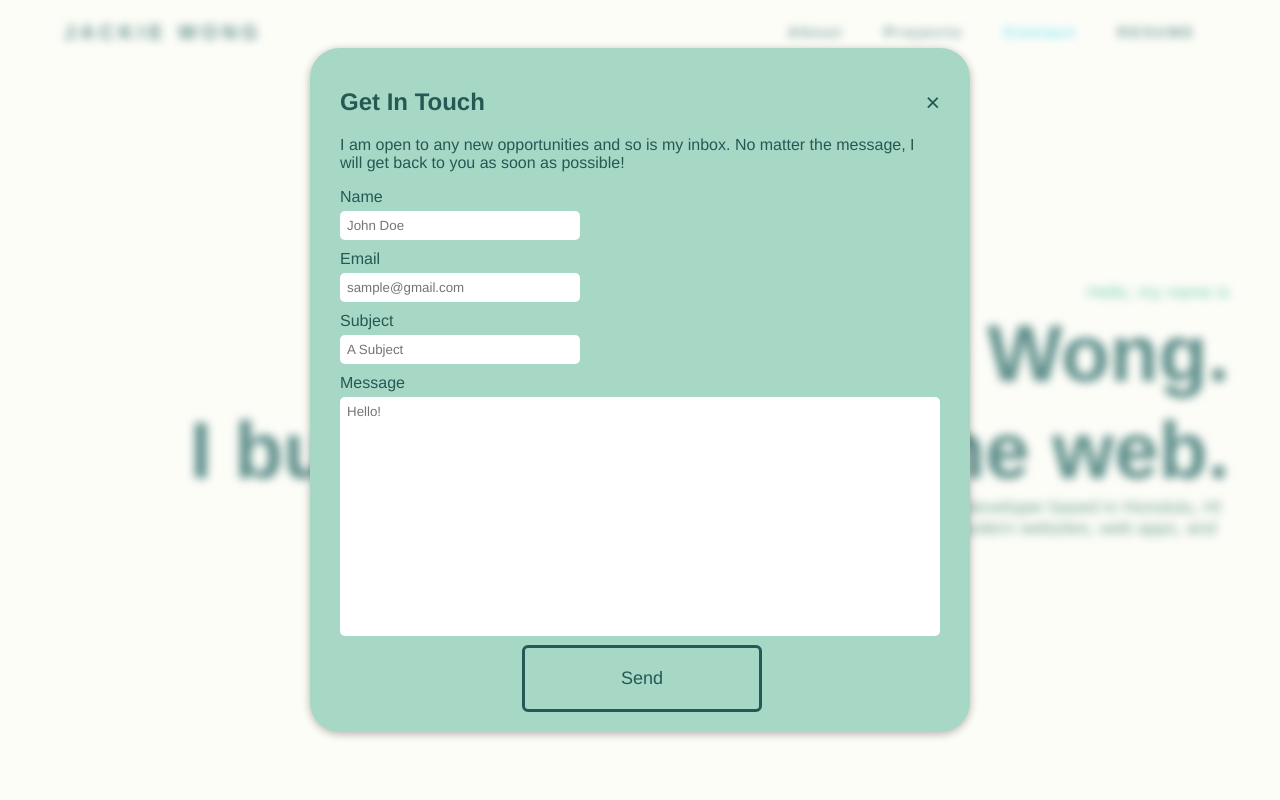
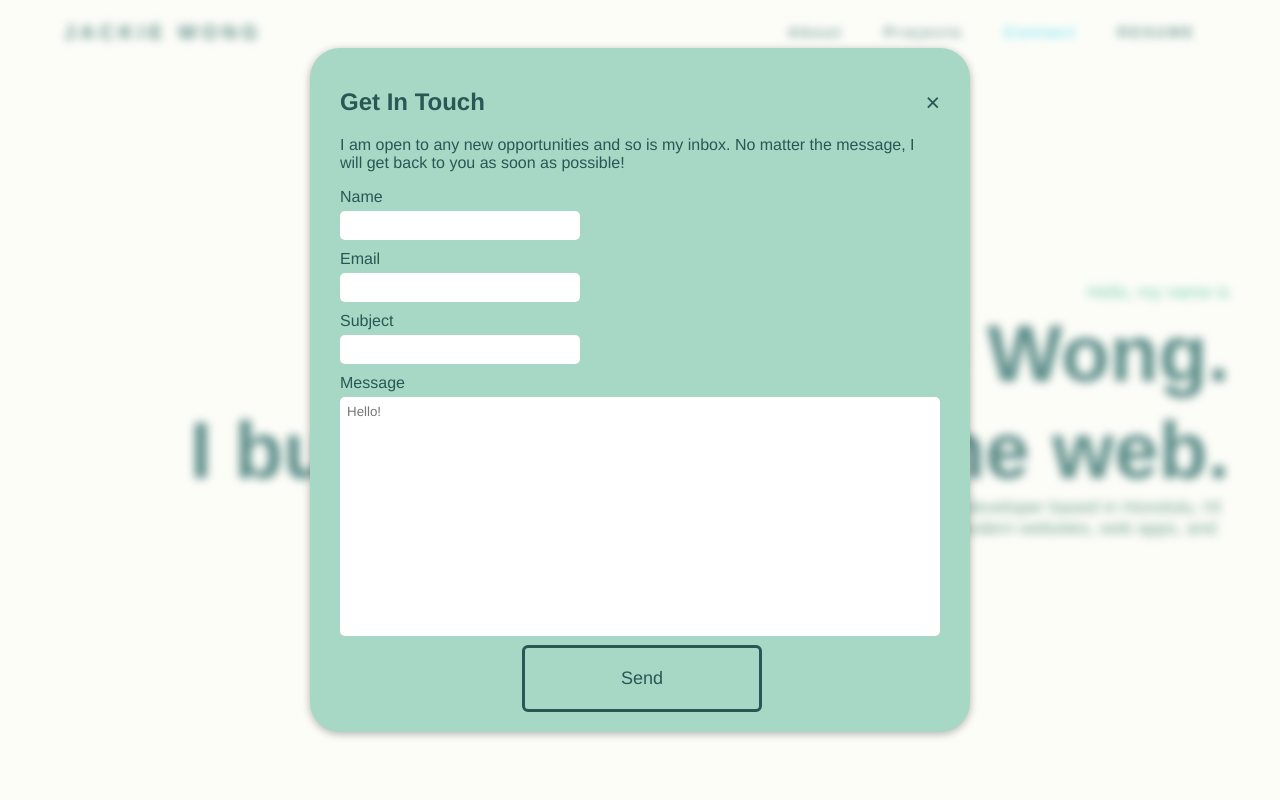
Before and after one commit to jackiewong99/portfolio, a Vue app: page / in a window 1280 px wide. Both pictures are taken after a click on the link "Contact". Shown: the top 800 px of the page. Built offline with nearby package versions, Linux system fonts and the light colour scheme.

Commit message:
Remove placeholder text.

```diff
--- a/src/components/Contact.vue
+++ b/src/components/Contact.vue
@@ -15,26 +15,11 @@
             <!-- CONTACT FORM -->
             <form method="POST" data-netlify="true">
               <label for="name">Name</label>
-              <input
-                type="text"
-                name="name"
-                class="email"
-                placeholder="John Doe"
-              />
+              <input type="text" name="name" class="email" />
               <label class="email-label" for="email">Email</label>
-              <input
-                type="text"
-                name="email"
-                class="email"
-                placeholder="sample@gmail.com"
-              />
+              <input type="text" name="email" class="email" />
               <label class="subject-label" for="subject">Subject</label>
-              <input
-                type="text"
-                name="subject"
-                class="subject"
-                placeholder="A Subject"
-              />
+              <input type="text" name="subject" class="subject" />
               <label class="msg-label" for="message">Message</label>
               <textarea
                 name="message"
```
